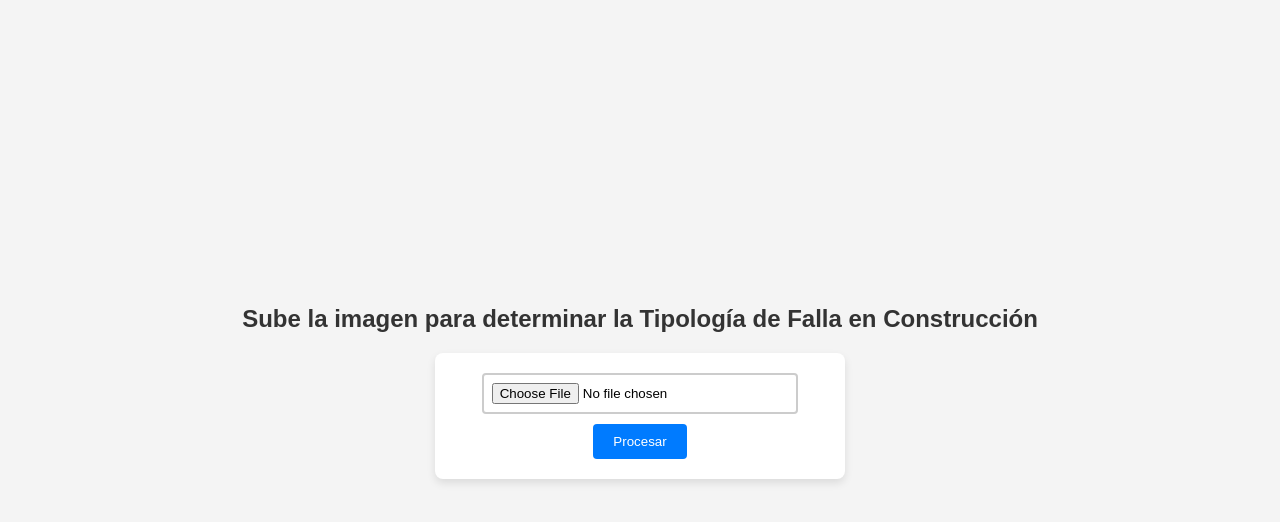
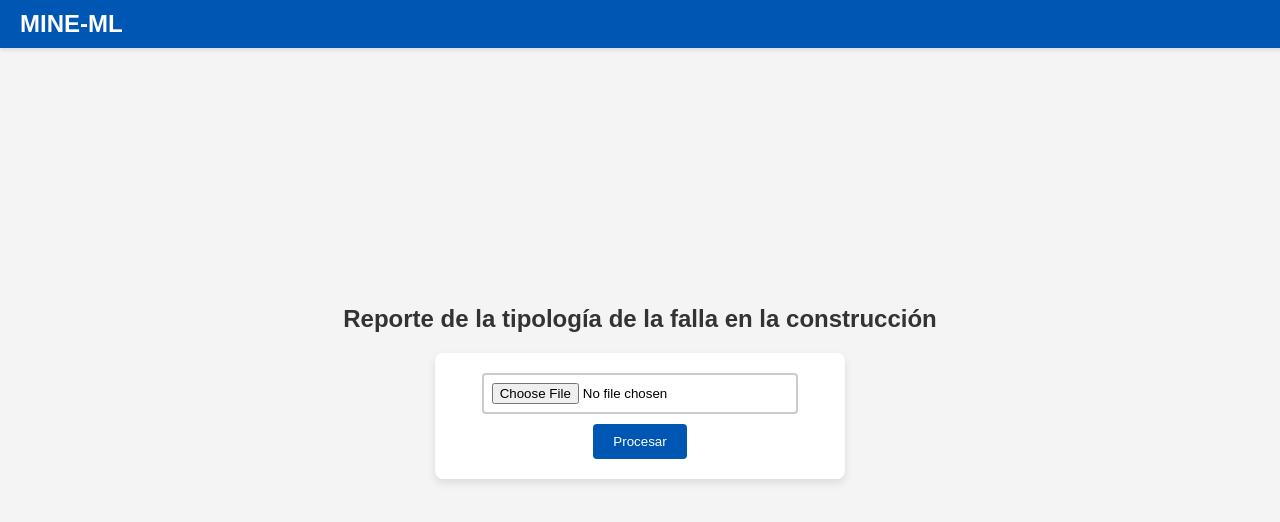
Before and after one commit to destebanft/projecto_patologias_ml, a Flask app: page /predict in a window 1280 px wide. Shown: the top 522 px of the page. Run offline with Flask 3, Linux system fonts and the light colour scheme.

Commit message:
Improve front and message

```diff
--- a/app.py
+++ b/app.py
@@ -9,7 +9,7 @@ from tensorflow.keras.utils import img_to_array
 from tensorflow.keras.preprocessing import image
 import io
 
-model = tf.keras.models.load_model('model/Model_final.h5')
+model = tf.keras.models.load_model('model/Model_finalV2.h5')
 
 app = Flask(__name__)
 CORS(app)
@@ -23,9 +23,9 @@ def hello_world():
 @app.route('/predict', methods=['GET', 'POST'])
 def predict():
     categories = {
-        0: "Acero expuesto",
-        1: "Grieta o fisura",
-        2: "Hormiguero"
+        0: "*Recomendación: Limpiar, proteger el acero con un inhibidor de corrosión y recubrir con mortero de reparación.",
+        1: "*Recomendación:  Sellar con material elástico o inyectar resina epoxi, según el tipo y movimiento de la grieta",
+        2: "*Recomendación:  Limpiar la zona afectada y rellenar con mortero de reparación de alta adherencia y sin contracción"
     }
     if request.method == 'GET':
         return render_template('prediction.html')
--- a/templates/prediction.html
+++ b/templates/prediction.html
@@ -5,6 +5,48 @@
     <meta name="viewport" content="width=device-width, initial-scale=1.0">
     <title>Identificador de fallas en construcción</title>
     <style>
+        .navbar {
+            width: 100%;
+            background-color: #0056b3;
+            padding: 10px 20px;
+            box-shadow: 0 2px 4px rgba(0, 0, 0, 0.1);
+            display: flex;
+            justify-content: space-between;
+            align-items: center;
+            color: white;
+            position: fixed;
+            top: 0;
+            left: 0;
+            z-index: 1000;
+        }
+
+        .navbar-logo {
+            font-size: 1.5em;
+            font-weight: bold;
+        }
+
+        .navbar-links {
+            list-style: none;
+            display: flex;
+            gap: 15px;
+            margin: 0;
+            padding: 0;
+        }
+
+        .navbar-links li a {
+            color: white;
+            text-decoration: none;
+            font-weight: bold;
+            transition: color 0.2s ease-in-out;
+        }
+
+        .navbar-links li a:hover {
+            color: #d1ecff;
+        }
+
+        /* Ajuste para que el contenido no quede escondido detrás del navbar */
+
+
         body {
             font-family: Arial, sans-serif;
             margin: 0;
@@ -40,7 +82,7 @@
 
         button {
             padding: 10px 20px;
-            background-color: #007bff;
+            background-color:#0056b3;
             color: white;
             border: none;
             border-radius: 4px;
@@ -49,7 +91,7 @@
         }
 
         button:hover {
-            background-color: #0056b3;
+            background-color: #007bff;
         }
 
         #result {
@@ -62,7 +104,7 @@
             display: none;
             margin-top: 10px;
             font-size: 1.2em;
-            color: #007bff;
+            color: #0056b3;
         }
 
         .error {
@@ -71,7 +113,10 @@
     </style>
 </head>
 <body>
-<h2>Sube la imagen para determinar la Tipología de Falla en Construcción</h2>
+<nav class="navbar">
+    <div class="navbar-logo">MINE-ML</div>
+</nav>
+<h2>Reporte de la tipología de la falla en la construcción</h2>
 
 <form id="uploadForm" enctype="multipart/form-data">
     <input type="file" id="imageInput" name="image" accept="image/*" required>
@@ -144,10 +189,10 @@
             if (!response.ok) throw new Error("Error en la predicción.");
 
             let data = await response.json();
-            let acero = Number(data.probabilities[0][0].toFixed(4)) * 100;
-            let grieta = Number(data.probabilities[0][1].toFixed(4)) * 100;
-            let hormiguero = Number(data.probabilities[0][2].toFixed(4)) * 100;
-            result.innerText = `Acero expuesto ${acero}%\n\nFisura o grieta ${grieta}%\n\nHormiguero ${hormiguero}%`;
+            let acero = (data.probabilities[0][0] * 100).toFixed(2);
+            let grieta = (data.probabilities[0][1] * 100).toFixed(2);
+            let hormiguero = (data.probabilities[0][2] * 100).toFixed(2);
+            result.innerText = `Acero expuesto ${acero}%\n\nGrieta o fisura${grieta}%\n\nHormiguero ${hormiguero}%\n\n\n${data.prediction}`;
             result.classList.remove("error");
             labelResult.style.display = "block";
 
```
